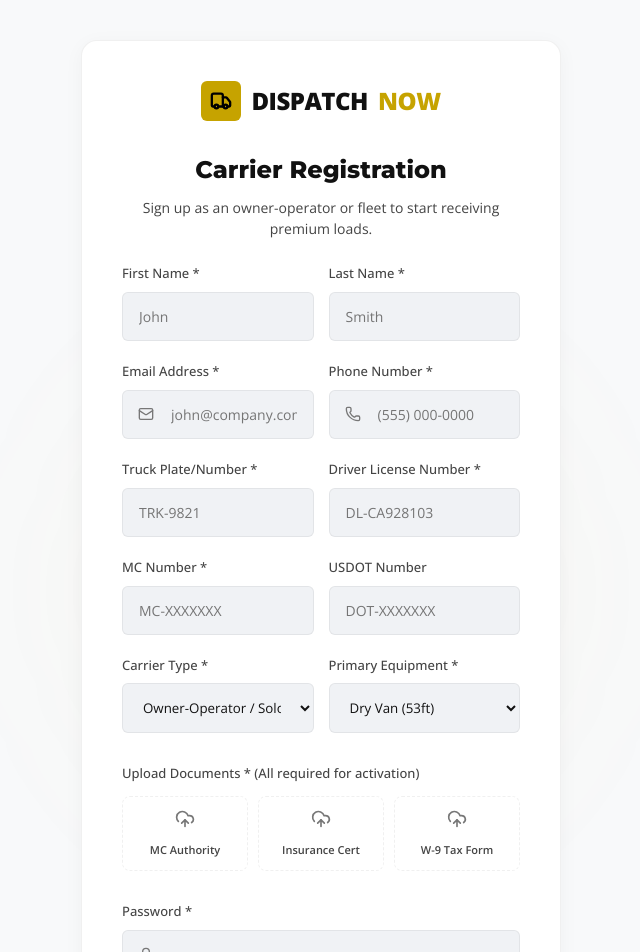
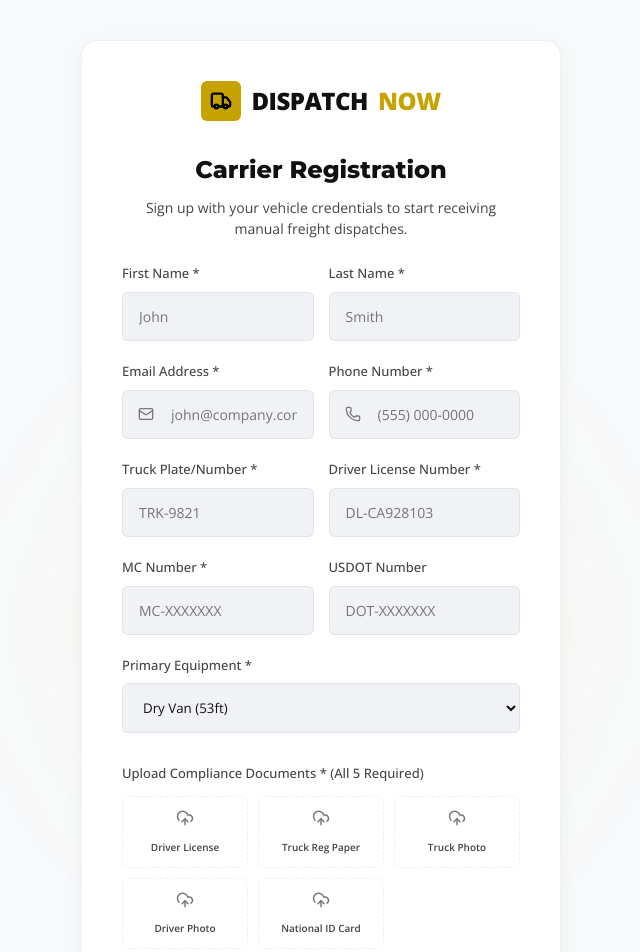
Before and after one commit to arslanahmad429/Dispatch-Now, a React (Vite) app: page /register/carrier in a window 1280 px wide. Shown: the top 952 px of the page, without its empty margins (319-959 px from the left). Built offline with nearby package versions, Linux system fonts and the light colour scheme.

Commit message:
Update registration uploads for 5 required documents, remove carrierType, enforce vehicle uniqueness checks

```diff
--- a/src/pages/auth/CarrierRegister.jsx
+++ b/src/pages/auth/CarrierRegister.jsx
@@ -17,13 +17,14 @@
     truckNumber: '',
     licenseNumber: '',
     equipment: 'dry-van',
-    carrierType: 'solo',
     password: '',
   });
   const [docs, setDocs] = useState({
-    authority: false,
-    insurance: false,
-    w9: false,
+    license: false,
+    registration: false,
+    truckPhoto: false,
+    driverPhoto: false,
+    nationalId: false
   });
   const [error, setError] = useState('');
   const [loading, setLoading] = useState(false);
@@ -82,8 +83,10 @@
       setError('Password must be at least 6 characters');
       return;
     }
-    if (!docs.authority || !docs.insurance || !docs.w9) {
-      setError('Please upload all required carrier verification documents');
+
+    // Check that all 5 documents are uploaded
+    if (!docs.license || !docs.registration || !docs.truckPhoto || !docs.driverPhoto || !docs.nationalId) {
+      setError('Please upload all 5 required documents (License, Vehicle Registration, Truck Photo, Driver Photo, and National ID Card) for compliance verification.');
       return;
     }
 
@@ -103,7 +106,7 @@
   return (
     <div className={styles.loginWrapper} style={{ maxWidth: '600px' }}>
       <h2>Carrier Registration</h2>
-      <p className={styles.subtitle}>Sign up as an owner-operator or fleet to start receiving premium loads.</p>
+      <p className={styles.subtitle}>Sign up with your vehicle credentials to start receiving manual freight dispatches.</p>
 
       {error && <div className={styles.errorAlert}>{error}</div>}
 
@@ -231,30 +234,6 @@
           </div>
         </div>
 
-        <div style={{ display: 'grid', gridTemplateColumns: '1fr 1fr', gap: '15px' }}>
-          <div className={styles.inputGroup}>
-            <label>Carrier Type *</label>
-            <div className={styles.inputWrapper}>
-              <select
-                name="carrierType"
-                value={formData.carrierType}
-                onChange={handleChange}
-                style={{
-                  width: '100%',
-                  padding: '14px 16px',
-                  background: 'var(--bg-secondary)',
-                  border: '1px solid var(--border)',
-                  borderRadius: 'var(--radius-sm)',
-                  color: 'var(--text-primary)',
-                  fontFamily: 'var(--font)',
-                  outline: 'none',
-                }}
-              >
-                <option value="solo">Owner-Operator / Solo (8% fee)</option>
-                <option value="fleet">Fleet Carrier (6% fee)</option>
-              </select>
-            </div>
-          </div>
         <div className={styles.inputGroup}>
           <label>Primary Equipment *</label>
           <div className={styles.inputWrapper}>
@@ -264,7 +243,7 @@
               onChange={handleChange}
               style={{
                 width: '100%',
-                  padding: '14px 16px',
+                padding: '14px 16px 14px 16px',
                 background: 'var(--bg-secondary)',
                 border: '1px solid var(--border)',
                 borderRadius: 'var(--radius-sm)',
@@ -281,59 +260,90 @@
             </select>
           </div>
         </div>
-        </div>
 
-        {/* Mock Upload Section */}
+        {/* 5 required documents upload grids */}
         <div style={{ marginTop: '10px', display: 'flex', flexDirection: 'column', gap: '12px' }}>
-          <label style={{ fontSize: '13px', fontWeight: '500', color: 'var(--text-secondary)' }}>Upload Documents * (All required for activation)</label>
+          <label style={{ fontSize: '13px', fontWeight: '500', color: 'var(--text-secondary)' }}>Upload Compliance Documents * (All 5 Required)</label>
 
-          <div style={{ display: 'grid', gridTemplateColumns: '1fr 1fr 1fr', gap: '10px' }}>
+          <div style={{ display: 'grid', gridTemplateColumns: 'repeat(auto-fit, minmax(120px, 1fr))', gap: '10px' }}>
             <div
-              onClick={() => handleUpload('authority')}
+              onClick={() => handleUpload('license')}
               style={{
                 border: '1px dashed var(--border)',
                 borderRadius: '8px',
                 padding: '12px 6px',
                 textAlign: 'center',
                 cursor: 'pointer',
-                background: docs.authority ? 'rgba(34, 197, 94, 0.05)' : 'transparent',
-                borderColor: docs.authority ? '#22c55e' : 'var(--border)'
+                background: docs.license ? 'rgba(34, 197, 94, 0.05)' : 'transparent',
+                borderColor: docs.license ? '#22c55e' : 'var(--border)'
               }}
             >
-              <UploadCloud size={20} style={{ color: docs.authority ? '#22c55e' : 'var(--text-muted)', marginBottom: '4px' }} />
-              <p style={{ fontSize: '11px', fontWeight: '600', color: docs.authority ? '#22c55e' : 'var(--text-secondary)' }}>MC Authority</p>
+              <UploadCloud size={18} style={{ color: docs.license ? '#22c55e' : 'var(--text-muted)', marginBottom: '4px' }} />
+              <p style={{ fontSize: '10px', fontWeight: '600', color: docs.license ? '#22c55e' : 'var(--text-secondary)' }}>Driver License</p>
             </div>
 
             <div
-              onClick={() => handleUpload('insurance')}
+              onClick={() => handleUpload('registration')}
               style={{
                 border: '1px dashed var(--border)',
                 borderRadius: '8px',
                 padding: '12px 6px',
                 textAlign: 'center',
                 cursor: 'pointer',
-                background: docs.insurance ? 'rgba(34, 197, 94, 0.05)' : 'transparent',
-                borderColor: docs.insurance ? '#22c55e' : 'var(--border)'
+                background: docs.registration ? 'rgba(34, 197, 94, 0.05)' : 'transparent',
+                borderColor: docs.registration ? '#22c55e' : 'var(--border)'
               }}
             >
-              <UploadCloud size={20} style={{ color: docs.insurance ? '#22c55e' : 'var(--text-muted)', marginBottom: '4px' }} />
-              <p style={{ fontSize: '11px', fontWeight: '600', color: docs.insurance ? '#22c55e' : 'var(--text-secondary)' }}>Insurance Cert</p>
+              <UploadCloud size={18} style={{ color: docs.registration ? '#22c55e' : 'var(--text-muted)', marginBottom: '4px' }} />
+              <p style={{ fontSize: '10px', fontWeight: '600', color: docs.registration ? '#22c55e' : 'var(--text-secondary)' }}>Truck Reg Paper</p>
             </div>
 
             <div
-              onClick={() => handleUpload('w9')}
+              onClick={() => handleUpload('truckPhoto')}
               style={{
                 border: '1px dashed var(--border)',
                 borderRadius: '8px',
                 padding: '12px 6px',
                 textAlign: 'center',
                 cursor: 'pointer',
-                background: docs.w9 ? 'rgba(34, 197, 94, 0.05)' : 'transparent',
-                borderColor: docs.w9 ? '#22c55e' : 'var(--border)'
+                background: docs.truckPhoto ? 'rgba(34, 197, 94, 0.05)' : 'transparent',
+                borderColor: docs.truckPhoto ? '#22c55e' : 'var(--border)'
               }}
             >
-              <UploadCloud size={20} style={{ color: docs.w9 ? '#22c55e' : 'var(--text-muted)', marginBottom: '4px' }} />
-              <p style={{ fontSize: '11px', fontWeight: '600', color: docs.w9 ? '#22c55e' : 'var(--text-secondary)' }}>W-9 Tax Form</p>
+              <UploadCloud size={18} style={{ color: docs.truckPhoto ? '#22c55e' : 'var(--text-muted)', marginBottom: '4px' }} />
+              <p style={{ fontSize: '10px', fontWeight: '600', color: docs.truckPhoto ? '#22c55e' : 'var(--text-secondary)' }}>Truck Photo</p>
+            </div>
+
+            <div
+              onClick={() => handleUpload('driverPhoto')}
+              style={{
+                border: '1px dashed var(--border)',
+                borderRadius: '8px',
+                padding: '12px 6px',
+                textAlign: 'center',
+                cursor: 'pointer',
+                background: docs.driverPhoto ? 'rgba(34, 197, 94, 0.05)' : 'transparent',
+                borderColor: docs.driverPhoto ? '#22c55e' : 'var(--border)'
+              }}
+            >
+              <UploadCloud size={18} style={{ color: docs.driverPhoto ? '#22c55e' : 'var(--text-muted)', marginBottom: '4px' }} />
+              <p style={{ fontSize: '10px', fontWeight: '600', color: docs.driverPhoto ? '#22c55e' : 'var(--text-secondary)' }}>Driver Photo</p>
+            </div>
+
+            <div
+              onClick={() => handleUpload('nationalId')}
+              style={{
+                border: '1px dashed var(--border)',
+                borderRadius: '8px',
+                padding: '12px 6px',
+                textAlign: 'center',
+                cursor: 'pointer',
+                background: docs.nationalId ? 'rgba(34, 197, 94, 0.05)' : 'transparent',
+                borderColor: docs.nationalId ? '#22c55e' : 'var(--border)'
+              }}
+            >
+              <UploadCloud size={18} style={{ color: docs.nationalId ? '#22c55e' : 'var(--text-muted)', marginBottom: '4px' }} />
+              <p style={{ fontSize: '10px', fontWeight: '600', color: docs.nationalId ? '#22c55e' : 'var(--text-secondary)' }}>National ID Card</p>
             </div>
           </div>
         </div>
--- a/src/utils/mockDb.js
+++ b/src/utils/mockDb.js
@@ -11,7 +11,6 @@
     truckNumber: "TRK-9821",
     licenseNumber: "DL-CA928103",
     equipment: "flatbed",
-    carrierType: "solo",
     status: "approved",
     joinedDate: "2026-06-01"
   },
@@ -27,7 +26,6 @@
     truckNumber: "TRK-7193",
     licenseNumber: "DL-IL719329",
     equipment: "dry-van",
-    carrierType: "fleet",
     status: "pending",
     joinedDate: "2026-06-03"
   },
@@ -43,7 +41,6 @@
     truckNumber: "TRK-3012",
     licenseNumber: "DL-TX301284",
     equipment: "reefer",
-    carrierType: "solo",
     status: "approved",
     joinedDate: "2026-06-04"
   }
@@ -91,8 +88,8 @@
     commodity: "General Merchandise",
     eta: "2026-06-08 18:30",
     paymentStatus: "unpaid",
-    dispatchFee: 372, // 6% of 6200 (fleet)
-    driverPayout: 5828,
+    dispatchFee: 496, // 8% of 6200
+    driverPayout: 5704,
     history: [
       { status: "pending", time: "2026-06-02 08:00", note: "Order placed manually by admin" },
       { status: "dispatched", time: "2026-06-02 12:00", note: "Carrier John Doe accepted the dispatch" },
@@ -162,8 +159,21 @@
   const db = getMockDb();
   const emailLower = carrierData.email.toLowerCase();
 
+  // 1. Validate Email Uniqueness
   if (db.carriers.some(c => c.email.toLowerCase() === emailLower)) {
-    return { success: false, error: "Email already registered" };
+    return { success: false, error: "Email address is already registered." };
+  }
+
+  // 2. Validate Truck Plate Uniqueness
+  const cleanTruck = carrierData.truckNumber.trim().toUpperCase();
+  if (db.carriers.some(c => c.truckNumber.toUpperCase() === cleanTruck)) {
+    return { success: false, error: `Truck plate number "${cleanTruck}" is already registered by another driver.` };
+  }
+
+  // 3. Validate MC Freight Authority Registration Uniqueness
+  const cleanMc = carrierData.mcNumber.startsWith("MC-") ? carrierData.mcNumber : `MC-${carrierData.mcNumber}`;
+  if (db.carriers.some(c => c.mcNumber.toUpperCase() === cleanMc.toUpperCase())) {
+    return { success: false, error: `Freight Authority MC number "${cleanMc}" is already registered.` };
   }
 
   const newCarrier = {
@@ -173,12 +183,11 @@
     name: `${carrierData.firstName} ${carrierData.lastName}`,
     email: emailLower,
     phone: carrierData.phone,
-    mcNumber: carrierData.mcNumber.startsWith("MC-") ? carrierData.mcNumber : `MC-${carrierData.mcNumber}`,
+    mcNumber: cleanMc,
     dotNumber: carrierData.dotNumber ? (carrierData.dotNumber.startsWith("DOT-") ? carrierData.dotNumber : `DOT-${carrierData.dotNumber}`) : "N/A",
-    truckNumber: carrierData.truckNumber || "N/A",
-    licenseNumber: carrierData.licenseNumber || "N/A",
+    truckNumber: cleanTruck,
+    licenseNumber: carrierData.licenseNumber,
     equipment: carrierData.equipment,
-    carrierType: carrierData.carrierType || "solo",
     password: carrierData.password, // Storing password for universal mock login
     status: "pending", // Default to pending until approved by admin
     joinedDate: new Date().toISOString().substring(0, 10)
@@ -204,11 +213,9 @@
 export function addOrder(orderData) {
   const db = getMockDb();
 
-  // Find carrier to calculate service charge
   const carrier = db.carriers.find(c => c.email.toLowerCase() === orderData.carrierEmail.toLowerCase());
-  const carrierType = carrier ? carrier.carrierType : "solo";
   const rate = Number(orderData.rate);
-  const feePercent = carrierType === "fleet" ? 0.06 : 0.08;
+  const feePercent = 0.08; // Flat 8% dispatch fee for all drivers
   const dispatchFee = Math.round(rate * feePercent);
   const driverPayout = rate - dispatchFee;
 
```
Also changed, not shown: src/pages/admin/CarriersList.jsx (+1 -13 lines). Lines whose indentation alone changed are shown as unchanged.
